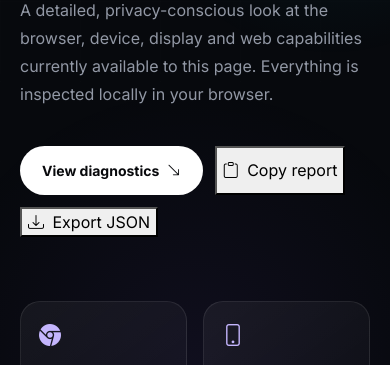
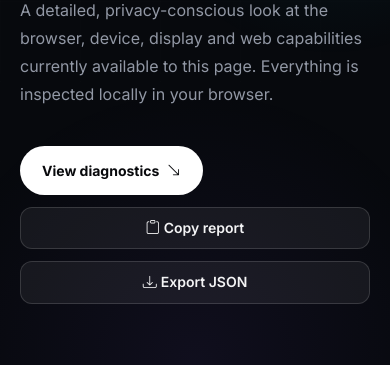
Before and after one commit to JakeHutson42/jakehutson-website, a plain HTML site: page browser-device.html in a window 390 px wide. Shown: the part 399-764 px from the top of the page. Drawn offline with nearby package versions, Linux system fonts and the light colour scheme.

Commit message:
Update browser-device.css
Styling Tweaks

```diff
--- a/css/browser-device.css
+++ b/css/browser-device.css
@@ -140,6 +140,37 @@ Browser & Device Information
     font-weight: 600;
     text-align: right;
     overflow-wrap: anywhere;
+}
+
+.diagnostic-action-button {
+    padding: 12px 18px;
+    display: inline-flex;
+    align-items: center;
+    justify-content: center;
+    border: 1px solid rgba(255,255,255,0.14);
+    border-radius: 12px;
+    background: rgba(255,255,255,0.06);
+    color: #f4f4f5;
+    font-size: 14px;
+    font-weight: 600;
+    line-height: 1.2;
+    transition: background 0.2s ease, border-color 0.2s ease, transform 0.2s ease;
+}
+
+.diagnostic-action-button:hover {
+    border-color: rgba(255,255,255,0.24);
+    background: rgba(255,255,255,0.11);
+    color: white;
+    transform: translateY(-1px);
+}
+
+.diagnostic-action-button:focus-visible {
+    outline: 2px solid rgba(139,92,246,0.75);
+    outline-offset: 3px;
+}
+
+.diagnostic-action-button:active {
+    transform: translateY(0);
 }
 
 .user-agent-value {
@@ -357,6 +388,14 @@ Browser & Device Information
         padding-right: 20px;
     }
 
+    .device-hero .hero-actions {
+        align-items: stretch;
+    }
+
+    .diagnostic-action-button {
+        width: 100%;
+    }
+
     .copy-notification {
         right: 16px;
         bottom: 16px;
```
